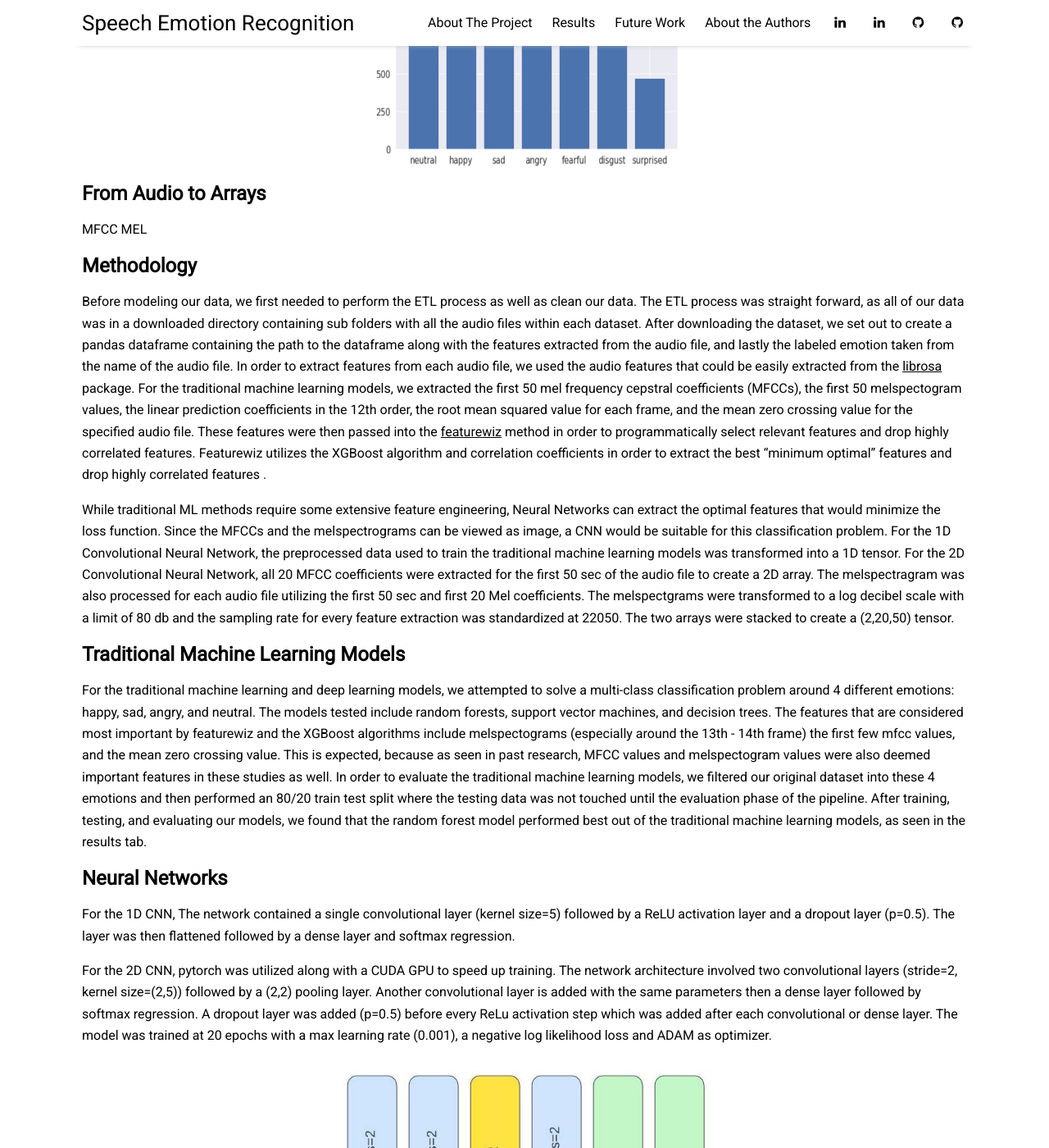
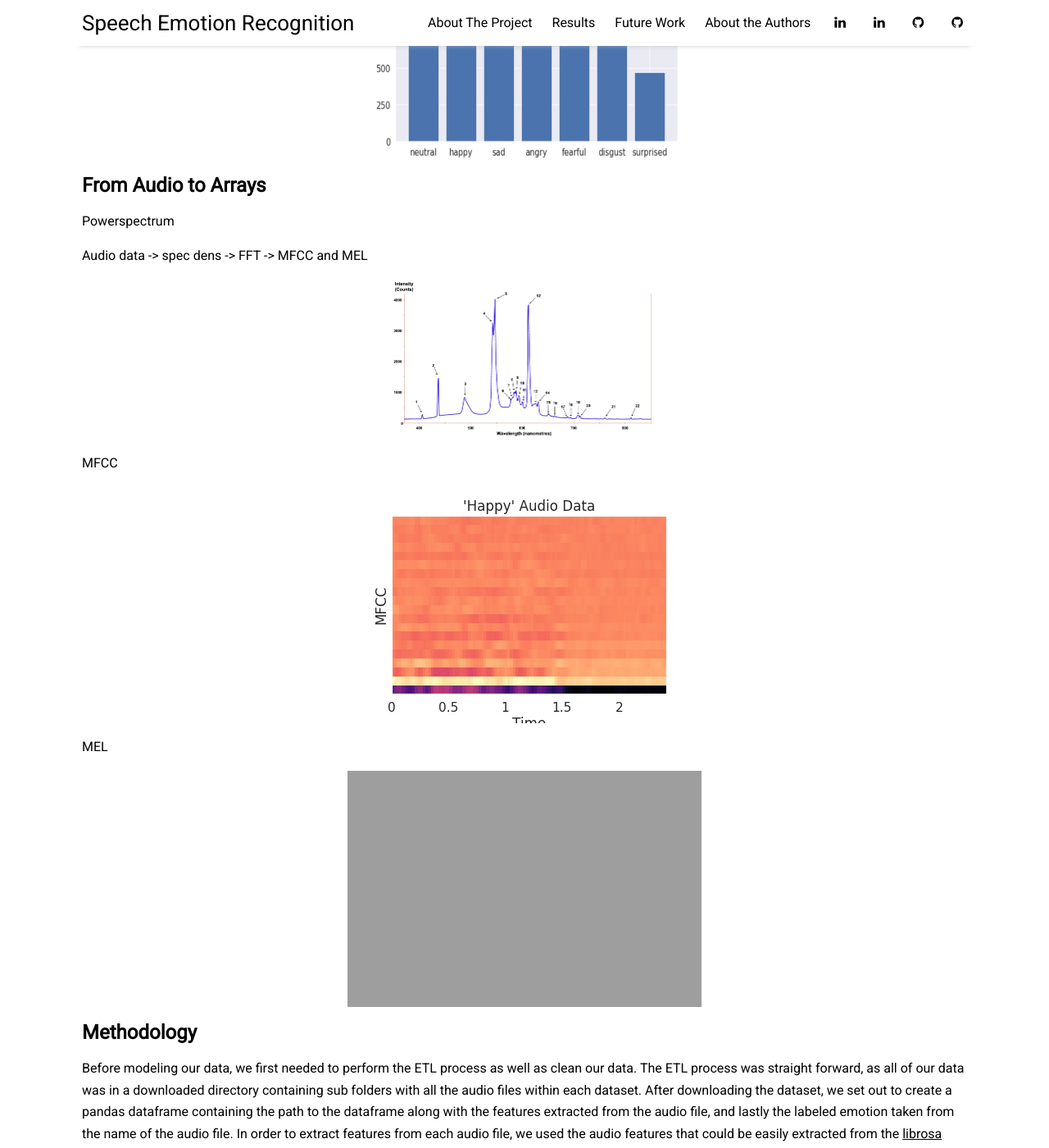
Before and after one commit to kelvinm10/SER_Website, a Jekyll site: the page built from _posts/2022-04-02-about-the-project.md, in a window 1280 px wide and 1400 px high, scrolled down 1110 px. Shown: the whole window at 82% size. Built offline with Jekyll 4.4.1, drawn with Linux system fonts in a browser that asks for light colours; nearby versions of some CDN libraries.

Commit message:
Update 2022-04-02-about-the-project.md
added photos of mfcc and mel

```diff
--- a/_posts/2022-04-02-about-the-project.md
+++ b/_posts/2022-04-02-about-the-project.md
@@ -25,11 +25,24 @@ a certain number of emotions were kept in the final models outputted due to a va
 dimensionality reduction in the modeling process. in total, there are 12,142 audio files all in english and saying a multitude
 of different sentences with different tones and emotions.
 
-<img src="{{ site.github.url }}/assets/img/cat_dist.jpg" alt="cat_dist" style="width:380px;height:380px;">
+<img src="{{ site.github.url }}/assets/img/cat_dist.jpg" alt="cat_dist" style="width:380px;height:370px;">
 
 ## From Audio to Arrays
+
+Powerspectrum
+
+Audio data -> spec dens -> FFT -> MFCC and MEL
+
+<img src="{{ site.github.url }}/assets/img/spec_dens.jpg" alt="cat_dist" style="width:322px;height:194px;">
+
+
 MFCC
+
+<img src="{{ site.github.url }}/assets/img/mfcc_happy_sample.jpg" alt="cat_dist" style="width:432px;height:288px;">
+
 MEL
+
+<img src="{{ site.github.url }}/assets/img/mfcc_fearful_sample.jpg" alt="cat_dist" style="width:432px;height:288px;">
 
 
 ## Methodology
```
